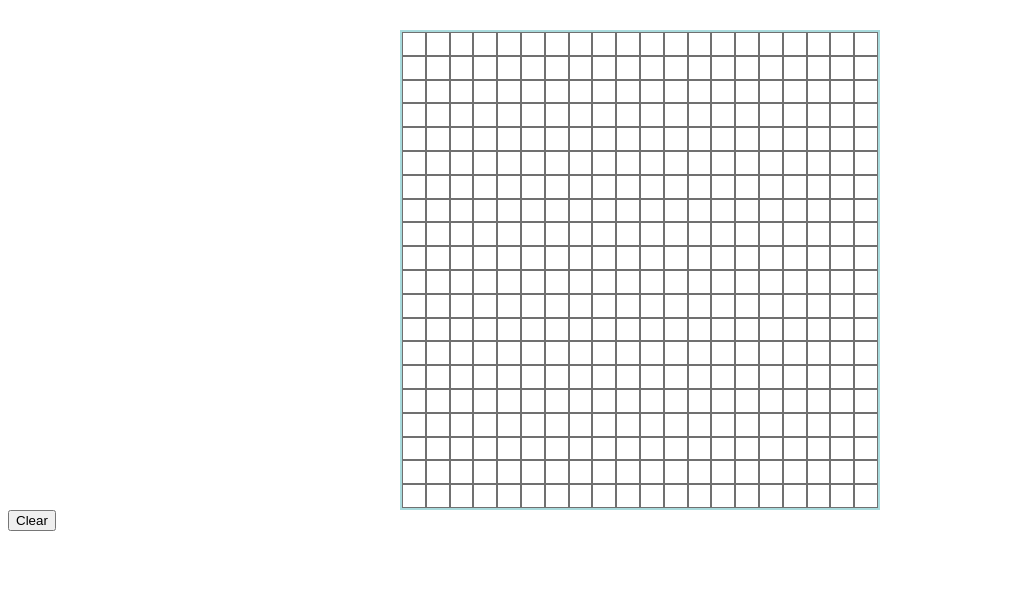
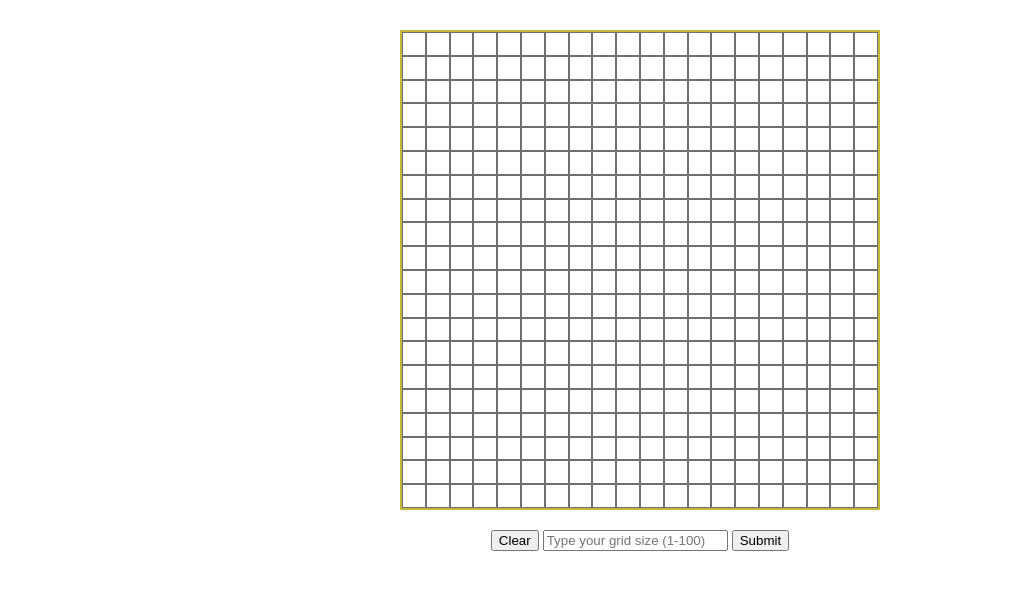
Before and after one commit to hditano/Etch-A-Sketch, a plain HTML site: page index.html in a window 1280 px wide. Shown: the part 125-714 px from the top of the page, without its empty margins (0-1011 px from the left). Drawn offline with Linux system fonts and the light colour scheme; a web font is replaced by a local one.

Commit message:
fixed a few issues, added css for main buttons container, added comments

```diff
--- a/index.html
+++ b/index.html
@@ -8,7 +8,8 @@
     <link rel="preconnect" href="https://fonts.gstatic.com" />
     <link
       href="https://fonts.googleapis.com/css2?family=Dela+Gothic+One&display=swap"
-      rel="stylesheet"/>
+      rel="stylesheet"
+    />
     <title>Etch a Sketch Project</title>
   </head>
   <body>
@@ -19,7 +20,16 @@
       <div class="grid-container"></div>
     </div>
     <div class="buttons">
-      <button class="clear-btn">Clear</button>
+      <div class="main-buttons">
+        <button class="clear-btn">Clear</button>
+        <input
+          type="text"
+          class="range-btn"
+          name="range-btn"
+          placeholder="Type your grid size (1-100)"
+        />
+        <button type="submit" class="range-submit">Submit</button>
+      </div>
     </div>
     <script src="script.js"></script>
   </body>
--- a/script.js
+++ b/script.js
@@ -1,29 +1,25 @@
+// Variables
+
 const grid = document.querySelector(".grid-container");
 const container = document.querySelector(".container");
 const gridUnit = document.querySelector(".grid-unit");
 const clearBtn = document.querySelector(".clear-btn");
+const rangeBtn = document.querySelector('.range-btn');
+const submitBtn = document.querySelector('.range-submit');
 let gridSize = 20;
 
-// if(gridSizeX <= 57 && gridSizeY <= 40) {
-// for(let i = 0; i < gridSizeX; i++) {
-//   const newGridX = document.createElement('div');
-//   newGridX.innerHTML = "<div class='grid-unit'></div>";
-//   mainContainer.appendChild(newGridX);
-//   for(let j = 1; j < gridSizeY; j++ ) {
-//     const newGridY = document.createElement('div');
-//     newGridY.innerHTML = "<div class='grid-unit'></div>";
-//     newGridX.appendChild(newGridY);
-//   }
-// }
-// };
+//Create Grid Function
 
 function createGrid(gridSize) {
+  if(gridSize >= 101) return false;
   for (let i = 0; i < gridSize; i++) {
     for (let j = 0; j < gridSize; j++) {
       grid.appendChild(createDiv(grid.clientWidth / gridSize));
     }
   }
 }
+
+// Create Div Function.
 
 function createDiv(size) {
   const div = document.createElement("div");
@@ -34,7 +30,7 @@ function createDiv(size) {
   return div;
 }
 
-clearBtn.addEventListener("click", clearGrid);
+//Clear Grid function, that keeps whatever was passed as the last gridSize
 
 function clearGrid() {
   while (grid.firstChild) {
@@ -43,10 +39,23 @@ function clearGrid() {
   createGrid(gridSize);
 }
 
+// Would read whatever is typed in the input text, to pass it as gridSize.
+function rangeRead() {
+  gridSize = rangeBtn.value;
+  clearGrid(gridSize);
+}
+
+// Event Listeners
+
+clearBtn.addEventListener("click", clearGrid);
+
+submitBtn.addEventListener('click', rangeRead);
+
 container.addEventListener("mouseover", function (e) {
   if (e.target.matches(".grid-unit")) {
     e.target.classList.add("grid-unit-fill");
   }
 });
 
+// Main Funcion Start
 createGrid(gridSize);
--- a/style.css
+++ b/style.css
@@ -25,7 +25,7 @@
 }
 
 .grid-container {
-  border: 2px solid #a8dadc;
+  border: 2px solid #c5b739;
   width: 30rem;
   height: 30rem;
   position: relative;
@@ -41,3 +41,10 @@
 .grid-unit-fill {
   background-color: #333;
 }
+
+.buttons {
+  display: flex;
+  justify-content: center;
+  margin-top: 20px;
+  position: relative;
+}
```
